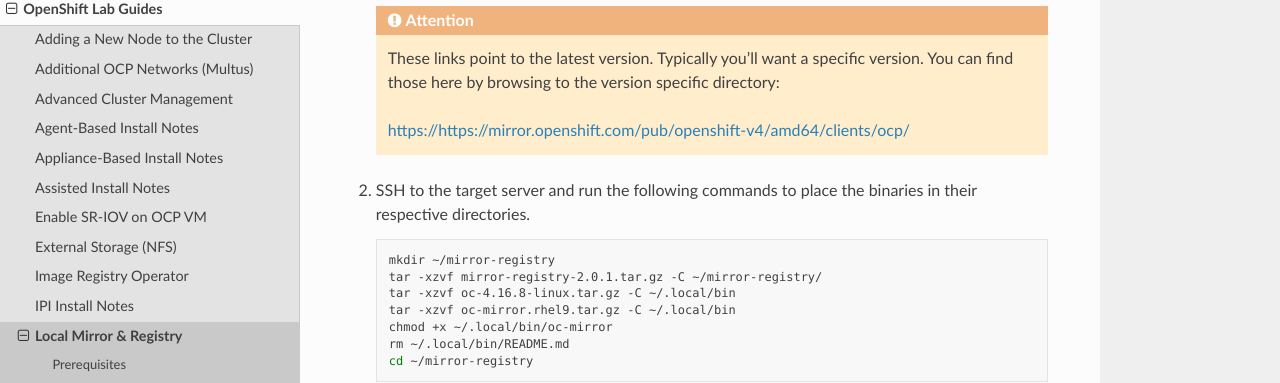
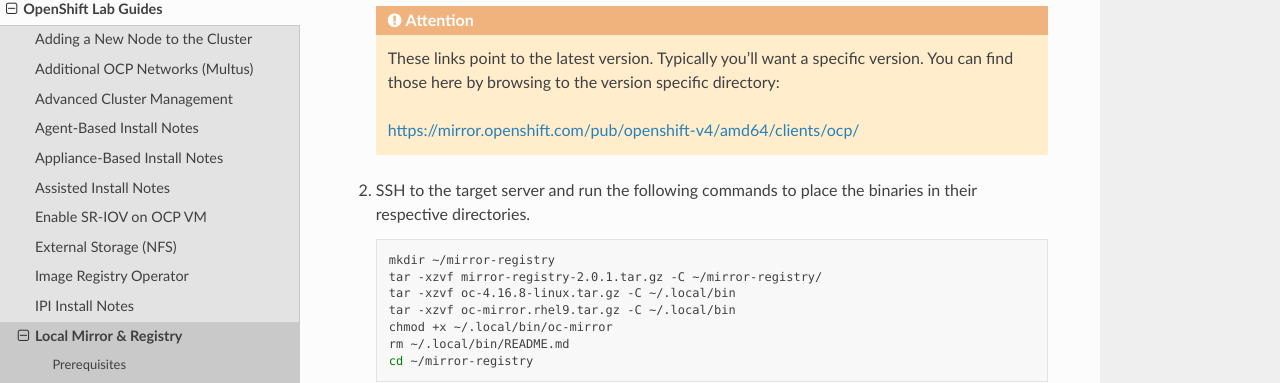
Before and after one commit to vtog/labGuides, a Sphinx documentation site: the page built from source/ocp/local-mirror-registry.rst, in a window 1280 px wide and 900 px high, scrolled down 325 px. Shown: the part 137-520 px from the top of the window. Built offline with Sphinx 7.4.7 and the Read the Docs theme 3.1.0, drawn with Linux system fonts in a browser that asks for light colours; pages that are not in the unit, such as notebooks, are missing from menus.

Commit message:
missed typo from last checkin

```diff
--- a/source/ocp/local-mirror-registry.rst
+++ b/source/ocp/local-mirror-registry.rst
@@ -21,7 +21,7 @@
       want a specific version. You can find those here by browsing to the
       version specific directory:
 
-      `<https://https://mirror.openshift.com/pub/openshift-v4/amd64/clients/ocp/>`_
+      `<https://mirror.openshift.com/pub/openshift-v4/amd64/clients/ocp/>`_
 
 #. SSH to the target server and run the following commands to place the
    binaries in their respective directories.
```
